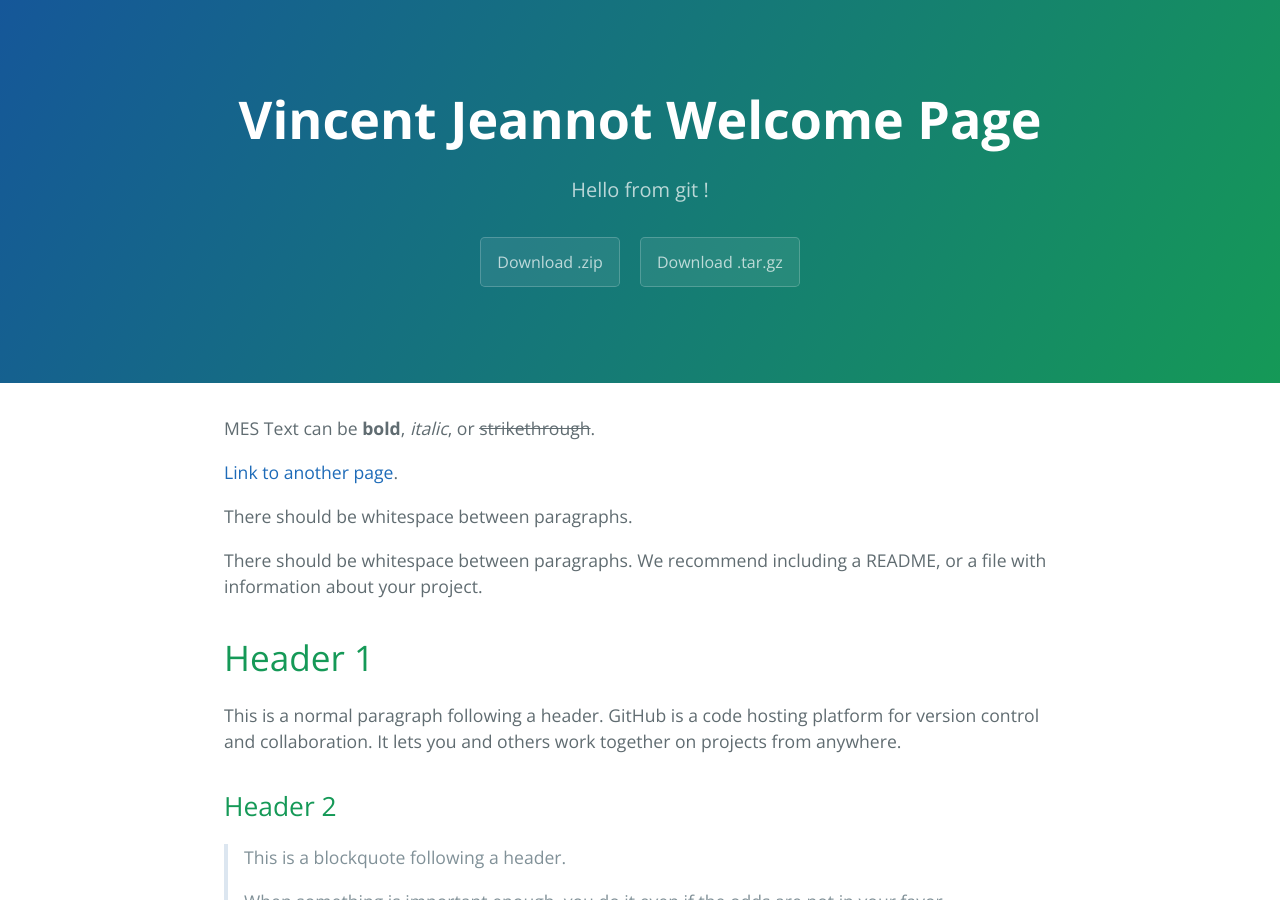
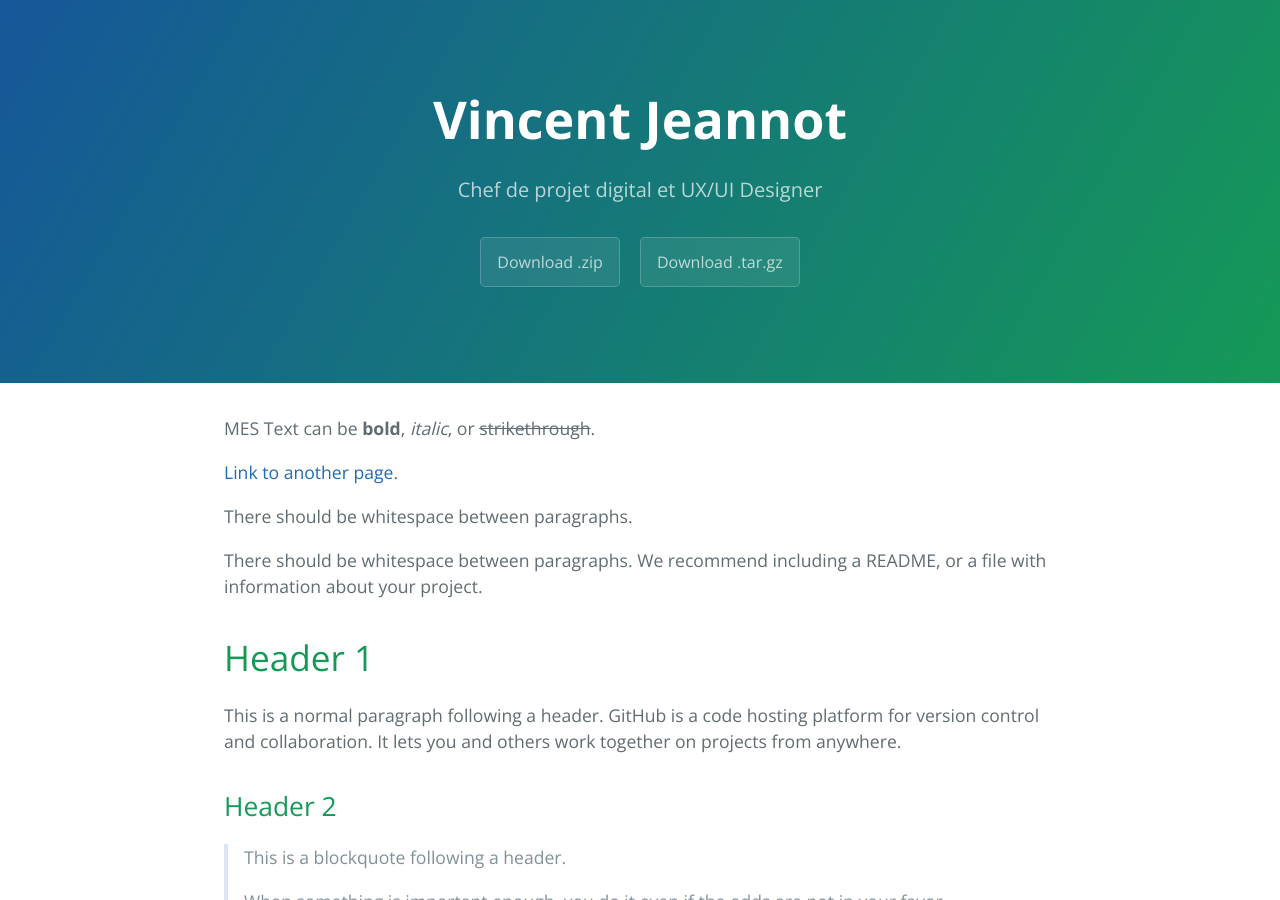
Before and after one commit to vincent-jeannot/vincent-jeannot.github.io, a Jekyll site: the page built from index.md, in a window 1280 px wide and 900 px high. Built offline with Jekyll 4.4.1, drawn with Linux system fonts in a browser that asks for light colours.

Commit message:
Update _config.yml

```diff
--- a/_config.yml
+++ b/_config.yml
@@ -1,5 +1,5 @@
-title: Vincent Jeannot Welcome Page
-description: Hello from git !
-show_downloads: true
+title: Vincent Jeannot
+description: Chef de projet digital et UX/UI Designer
+show_downloads: flase
 google_analytics:
 theme: jekyll-theme-cayman
```
